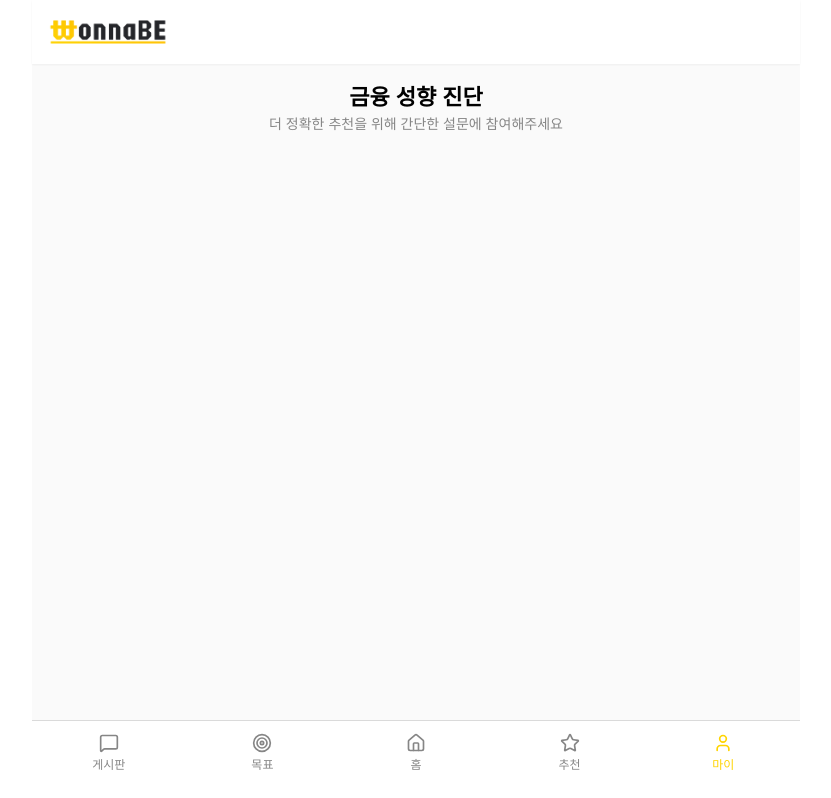
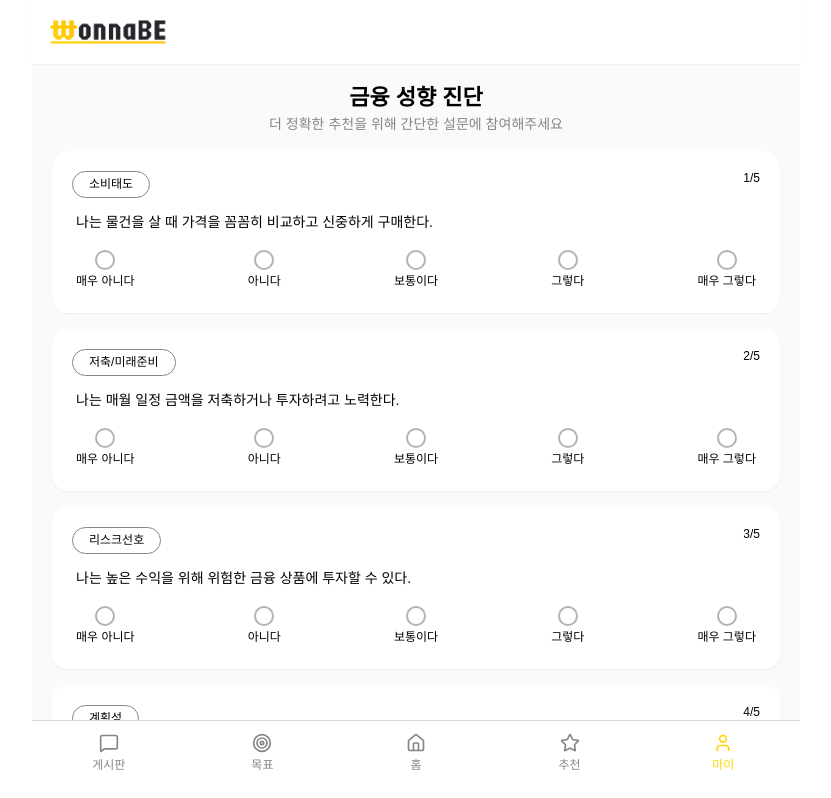
Before and after one commit to WonnaBE7/Frontend, a Vue app: page /user/diagnosis in a window 1280 px wide. Shown: the top 798 px of the page, without its empty margins (224-1055 px from the left). Built offline with nearby package versions, Linux system fonts and the light colour scheme.

Commit message:
[feat] #15 ui-user-diagnosis-page

```diff
--- a/dev-dist/sw.js
+++ b/dev-dist/sw.js
@@ -82,7 +82,7 @@ define(['./workbox-54d0af47'], (function (workbox) { 'use strict';
     "revision": "3ca0b8505b4bec776b69afdba2768812"
   }, {
     "url": "index.html",
-    "revision": "0.91um1dgqp5"
+    "revision": "0.oarq6i2dd08"
   }], {});
   workbox.cleanupOutdatedCaches();
   workbox.registerRoute(new workbox.NavigationRoute(workbox.createHandlerBoundToURL("index.html"), {
--- /dev/null
+++ b/src/features/user/ui/user-diagnosis/UserDiagnosisItem.vue
@@ -0,0 +1,50 @@
+<template>
+  <Card>
+    <div class="w-full flex justify-between mb-4">
+      <Tag>{{ tag }}</Tag>
+      <Typography type="M_12_120">{{ index }}/{{ total }}</Typography>
+    </div>
+    <Typography type="M_14_120" class="w-full px-1 mb-4">{{ label }}</Typography>
+    <div class="w-full flex justify-between p-1">
+      <label
+        v-for="choice in choices"
+        :key="choice.value"
+        class="flex flex-col items-center cursor-pointer"
+      >
+        <input
+          type="radio"
+          class="sr-only"
+          :name="`q-${index}`"
+          :value="choice.value"
+          v-model="selected"
+        />
+        <div
+          class="w-5 h-5 rounded-full border-2 border-gray-400 flex items-center justify-center"
+        >
+          <div
+            v-if="selected === choice.value"
+            class="w-2.5 h-2.5 rounded-full bg-sub-yellow-p"
+          ></div>
+        </div>
+        <Typography type="M_12_120" class="mt-1">{{ choice.label }}</Typography>
+      </label>
+    </div>
+  </Card>
+</template>
+
+<script setup lang="ts">
+import { ref } from 'vue'
+import Card from '@/shared/ui/atoms/Card.vue'
+import Typography from '@/shared/ui/atoms/Typography.vue'
+import Tag from '@/shared/ui/atoms/Tag.vue'
+
+defineProps<{
+  tag: string
+  label: string
+  index: number
+  total: number
+  choices: { value: number; label: string }[]
+}>()
+
+const selected = ref<number | null>(null)
+</script>
--- /dev/null
+++ b/src/features/user/ui/user-diagnosis/UserDiagnosisList.vue
@@ -0,0 +1,48 @@
+<template>
+    <div class="flex flex-col">
+      <UserDiagnosisItem
+        v-for="(item, i) in questions"
+        :key="i"
+        :tag="item.tag"
+        :label="item.label"
+        :index="i + 1"
+        :total="questions.length"
+        :choices="choices"
+      />
+    </div>
+  </template>
+
+  <script setup lang="ts">
+  import UserDiagnosisItem from './UserDiagnosisItem.vue'
+
+  const choices = [
+    { value: 1, label: '매우 아니다' },
+    { value: 2, label: '아니다' },
+    { value: 3, label: '보통이다' },
+    { value: 4, label: '그렇다' },
+    { value: 5, label: '매우 그렇다' }
+  ]
+
+  const questions = [
+    {
+      tag: '소비태도',
+      label: '나는 물건을 살 때 가격을 꼼꼼히 비교하고 신중하게 구매한다.'
+    },
+    {
+      tag: '저축/미래준비',
+      label: '나는 매월 일정 금액을 저축하거나 투자하려고 노력한다.'
+    },
+    {
+      tag: '리스크선호',
+      label: '나는 높은 수익을 위해 위험한 금융 상품에 투자할 수 있다.'
+    },
+    {
+      tag: '계획성',
+      label: '나는 예산 계획을 세우고 지출을 통제하려 노력한다.'
+    },
+    {
+      tag: '재무지식',
+      label: '나는 다양한 금융 상품과 투자 수단에 대한 이해가 있다.'
+    }
+  ]
+  </script>
--- a/src/pages/user/UserDiagnosisPage.vue
+++ b/src/pages/user/UserDiagnosisPage.vue
@@ -1,10 +1,14 @@
 <template>
     <AppLayout>
       <UserTitle label="금융 성향 진단"/>
+      <UserDiagnosisList />
+      <Button class="mb-4">저장하기</Button>
     </AppLayout>
   </template>
 
 <script setup lang="ts">
 import AppLayout from '@/shared/layout/AppLayout.vue'
+import Button from '@/shared/ui/atoms/Button.vue'
 import UserTitle from '@/features/user/ui/UserTitle.vue';
+import UserDiagnosisList from '@/features/user/ui/user-diagnosis/UserDiagnosisList.vue'
 </script>
--- a/src/shared/ui/organisms/PWAUpdatePrompt.vue
+++ b/src/shared/ui/organisms/PWAUpdatePrompt.vue
@@ -19,14 +19,12 @@
         <div class="w-1/2 flex justify-end ml-auto space-x-2">
           <Button
             @click="updateApp"
-            class="bg-gray-900 text-gray-200 hover:bg-gray-600 transition-colors"
           >
             업데이트
           </Button>
           <Button
             label="white"
             @click="dismissUpdate"
-            class="bg-gray-100 text-gray-500 hover:text-gray-300 transition-colors"
           >
             나중에
           </Button>
```
